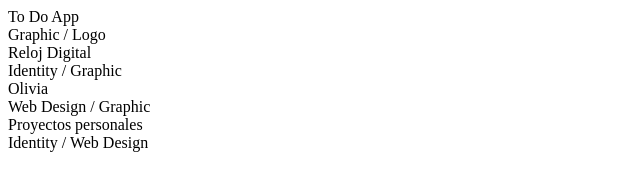
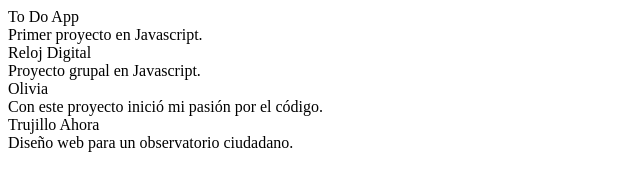
Before and after one commit to sazabache/load, a plain HTML site: page index.html in a window 1280 px wide. Shown: the whole page, without its empty margins (0-640 px from the left). Drawn offline with Linux system fonts and the light colour scheme.

Commit message:
camchanges

```diff
--- a/index.html
+++ b/index.html
@@ -7,7 +7,7 @@
             <div class="cbp-caption-activeWrap"></div>
         </a>
         <div class="cbp-l-grid-work-title">To Do App</div>
-        <div class="cbp-l-grid-work-desc">Graphic / Logo</div>
+        <div class="cbp-l-grid-work-desc">Primer proyecto en Javascript.</div>
     </div>
     <div class="cbp-item js">
         <a href="ajax-awesome-work/project8.html" class="cbp-caption cbp-singlePage" rel="nofollow">
@@ -17,7 +17,7 @@
             <div class="cbp-caption-activeWrap"></div>
         </a>
         <div class="cbp-l-grid-work-title">Reloj Digital</div>
-        <div class="cbp-l-grid-work-desc">Identity / Graphic</div>
+        <div class="cbp-l-grid-work-desc">Proyecto grupal en Javascript.</div>
     </div>
 </div>
 
@@ -30,7 +30,7 @@
             <div class="cbp-caption-activeWrap"></div>
         </a>
         <div class="cbp-l-grid-work-title">Olivia</div>
-        <div class="cbp-l-grid-work-desc">Web Design / Graphic</div>
+        <div class="cbp-l-grid-work-desc">Con este proyecto inició mi pasión por el código.</div>
     </div>
     <div class="cbp-item dsg">
         <a href="ajax-awesome-work/project10.html" class="cbp-caption cbp-singlePage" rel="nofollow">
@@ -39,7 +39,7 @@
             </div>
             <div class="cbp-caption-activeWrap"></div>
         </a>
-        <div class="cbp-l-grid-work-title">Proyectos personales</div>
-        <div class="cbp-l-grid-work-desc">Identity / Web Design</div>
+        <div class="cbp-l-grid-work-title">Trujillo Ahora</div>
+        <div class="cbp-l-grid-work-desc">Diseño web para un observatorio ciudadano.</div>
     </div>
 </div>
```
